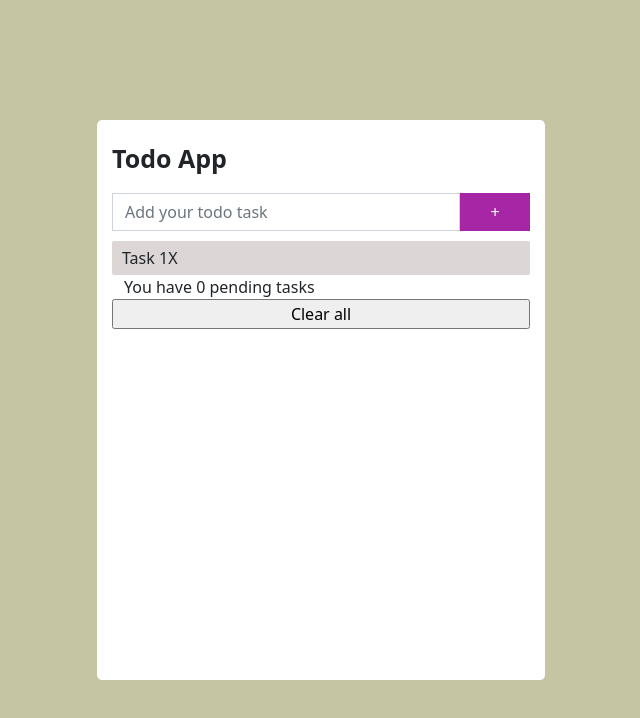
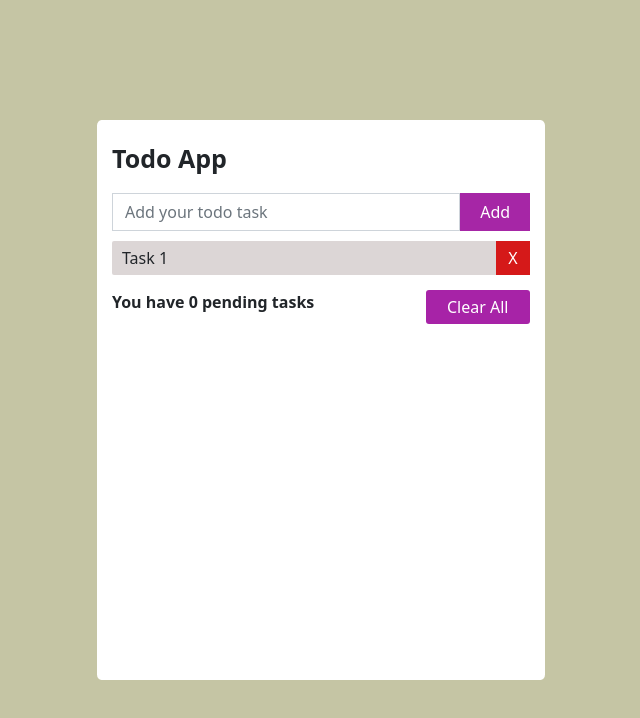
Before and after one commit to Ranjeet-singh-1/Todo-list, a plain HTML site: page index.html in a window 1280 px wide. Shown: the whole page, without its empty margins (319-959 px from the left). Drawn offline with nearby package versions, Linux system fonts and the light colour scheme.

Commit message:
Complete The design layout for todo App

```diff
--- a/index.html
+++ b/index.html
@@ -16,7 +16,7 @@
             <div class="heading row">Todo App</div>
             <div class="row">
                 <div class="col-10 addTask"><input class="form-control" type="text" name="" placeholder="Add your todo task" id=""></div>
-                <div class="col-2 AddButton"><span class="">+</span></div>
+                <div class="col-2 AddButton"><span class="">Add</span></div>
             </div>
             <div class="row">
                 <div class="col-12 anslistbox">
@@ -26,8 +26,9 @@
                 </div>
 
             </div>
-            <div class="row">
-                <span class="pendings">You have 0 pending tasks</span><input type="button" value="Clear all">
+            <div class="row pendingbox">
+                <div class="col-9 pendings"><span class="">You have 0 pending tasks</span></div>
+                <div class="col-3 clearallbtn"><span class="">Clear All</span></div>
             </div>
         </div>
     </div>
--- a/style.css
+++ b/style.css
@@ -62,10 +62,40 @@ padding: 0 !important;
 
 .ansrow{
     background-color: rgba(188, 177, 177, 0.525);
-    padding: 5px 10px;
     border-radius: 2px;
     margin-top: 10px;
+    height: 34px;
+    display: flex;
+    align-items: center;
 }
-.delbtn{
+.delbtn {
+  color: white;
+  background-color: #d51919;
+  height: 34px;
+  width: 34px;
+  float: right !important;
+  display: flex;
+  justify-content: center;
+  align-items: center;
+  margin-left: auto;
+}
 
+.task{
+    margin-left: 10px;
 }
+
+.pendingbox{
+    margin-top: 15px !important;
+}
+
+.pendings{
+    padding: 0 !important;
+    font-weight: bolder;
+}
+.clearallbtn{
+    padding: 5px !important;
+    text-align: center;
+    color: white;
+    background: #a723a7;
+    border-radius: 3px;
+}
```
